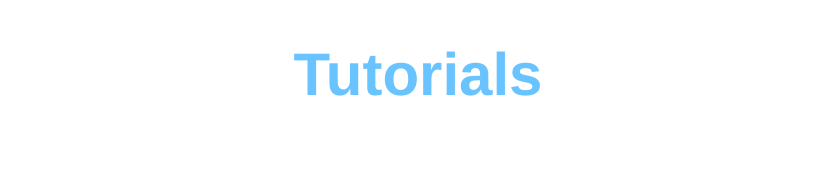
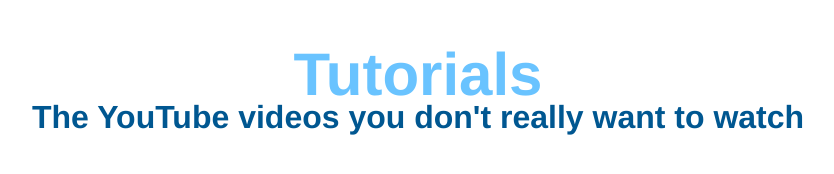
Before and after one commit to TheCandiedHat/Candied-Hat-Website, a plain HTML site: page main/html/tutorials.html in a window 1280 px wide. Shown: the whole page, without its empty margins (222-1056 px from the left). Drawn offline with Linux system fonts and the light colour scheme.

Commit message:
Add subtitle [tutorials]

```diff
--- a/main/html/tutorials.html
+++ b/main/html/tutorials.html
@@ -7,5 +7,6 @@
   </head>
   <body>
     <h1>Tutorials</h1>
+    <h2>The YouTube videos you don't really want to watch</h2>
   </body>
 </html>
```
